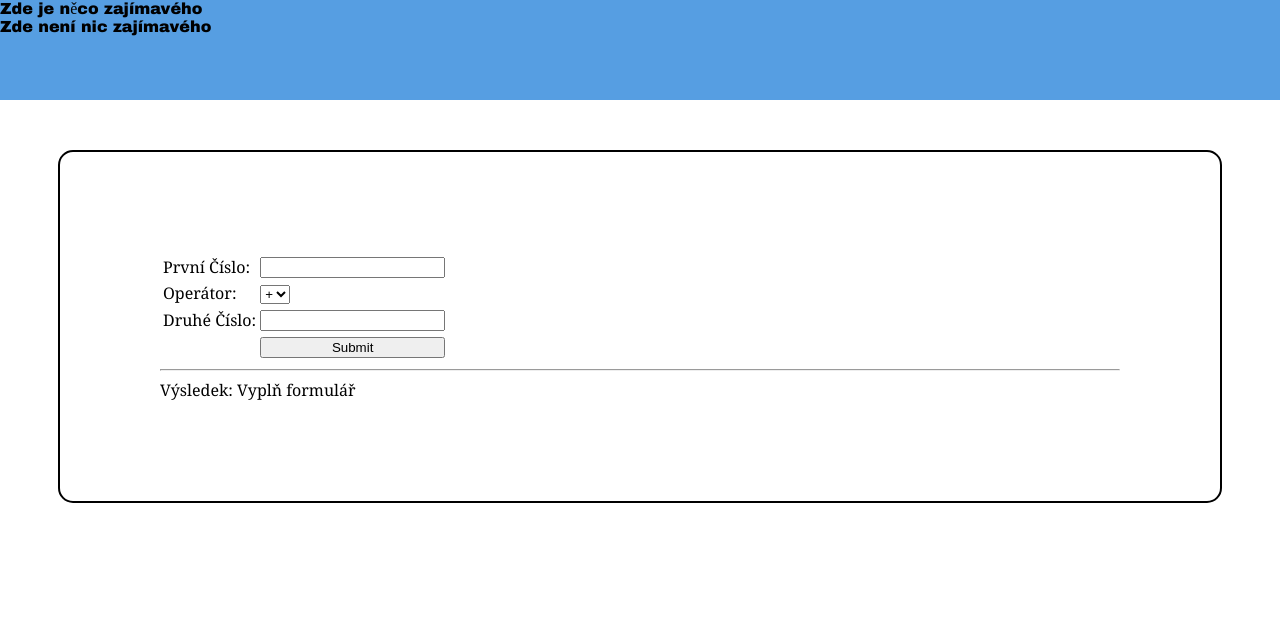
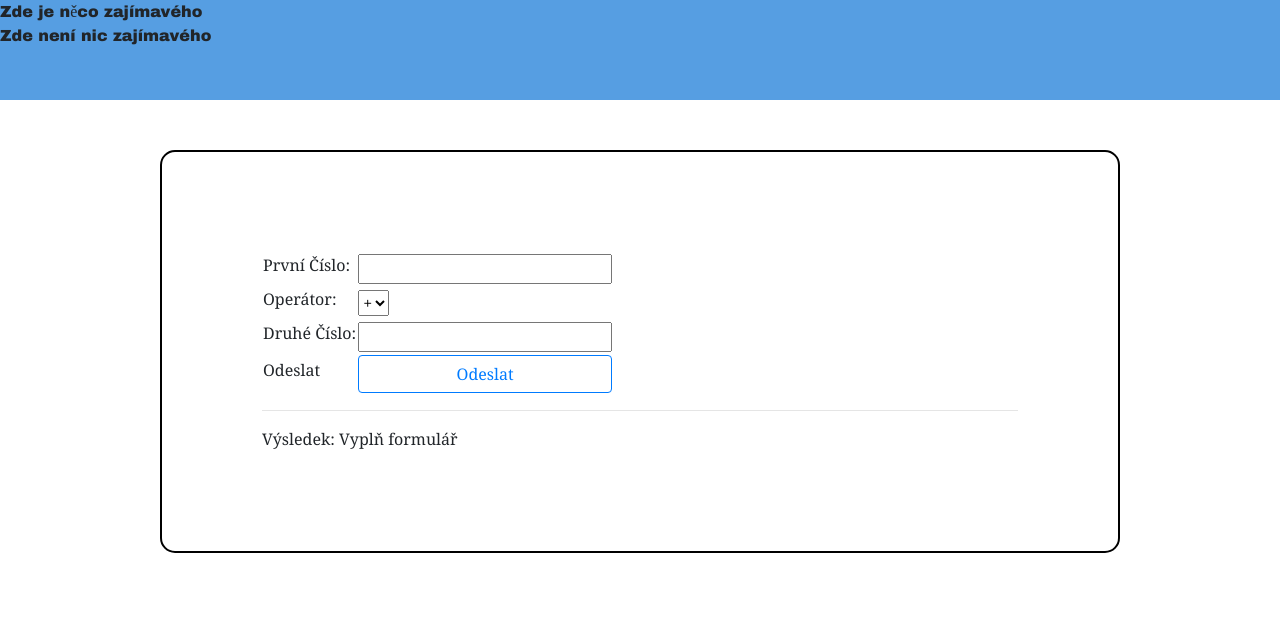
Before and after one commit to paliko/flask2, a Flask app: page / in a window 1280 px wide. Shown: the top 634 px of the page. Run offline with Flask 3, Linux system fonts and the light colour scheme.

Commit message:
added Odeslat button plus alert pri nacteni stranky

```diff
--- a/itnetwork/kalkulacka/main.py
+++ b/itnetwork/kalkulacka/main.py
@@ -2,7 +2,7 @@ from flask import Flask, render_template, request
 #comment2
 
 from flask_wtf import FlaskForm
-from wtforms import SelectField, IntegerField, widgets
+from wtforms import SelectField, IntegerField, widgets, SubmitField
 
 app = Flask(__name__)
 # Musíme nastavit SECRET_KEY, pokud chceme používat CSRF
@@ -12,6 +12,9 @@ class MujFormular(FlaskForm):
     prvni_cislo = IntegerField("První Číslo", widget = widgets.Input(input_type = "number"))
     operator = SelectField("Operátor", choices=[("+" ,"+"), ("-", "-"), ("*", "*"), ("/", "/")])
     druhe_cislo = IntegerField("Druhé Číslo", widget = widgets.Input(input_type = "number"))
+    submit = SubmitField("Odeslat", render_kw = dict(class_ = "btn btn-outline-primary btn-block"))
+    # render_kw pomocí kterého můžeme přidat vygenerovanému kódů například třídu, hodnotu a
+    # další atributy
 
 @app.route("/", methods = ["GET", "POST"])
 def kalkulacka():
--- a/itnetwork/kalkulacka/templates/base.html
+++ b/itnetwork/kalkulacka/templates/base.html
@@ -34,6 +34,8 @@
             font-family: Arial Black;
         }
     </style>
+    <script src="{{ url_for('static', filename = 'main.js') }}"></script>
+    <link rel="stylesheet" href="{{ url_for('static', filename='bootstrap-4.1.3-dist/css/bootstrap.min.css')}}">
 </head>
 <body>
     <header>
--- a/itnetwork/kalkulacka/templates/kalkulacka.html
+++ b/itnetwork/kalkulacka/templates/kalkulacka.html
@@ -3,6 +3,8 @@
 Zde je něco zajímavého<br>
 {{ super() }} <! -- vykresli header z base, kdyz chci to same pro footer musim pridat block footer a zese pouzit super()-->
 {% endblock %}
+
+<! --  -->
 
 {% block content %}
     <form method="POST">
@@ -16,7 +18,7 @@ Zde je něco zajímavého<br>
             <tr><td>{{ form.prvni_cislo.label }}:</td><td>{{ form.prvni_cislo }}</td></tr>
             <tr><td>{{ form.operator.label }}: </td><td>{{ form.operator }}</td></tr>
             <tr><td>{{ form.druhe_cislo.label }}: </td><td>{{ form.druhe_cislo }}</td></tr>
-            <tr><td></td><td><input type="submit" style="width: 100%;"></td></tr>
+            <tr><td>{{ form.submit.label }}</td><td> {{ form.submit }}<td></tr>  <! -- definovane v main ve form  -->
         </table>
     </form>
     {% for field, errors in form.errors.items() %}
```
